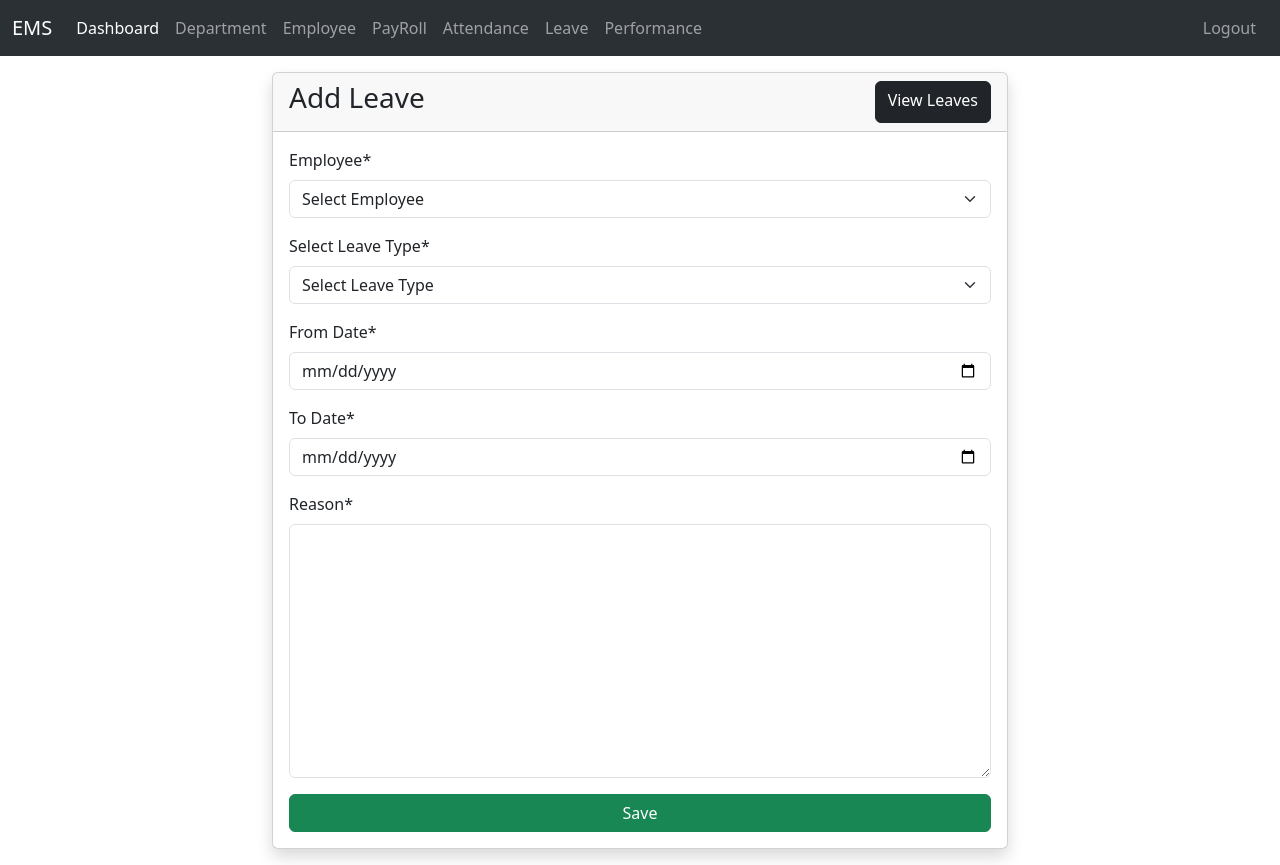
After one commit to sunilyadav97/employee-management-system, a Django app: page /leave/request/ in a window 1280 px wide. The commit adds this page. Run offline with Django 5.2, Linux system fonts and the light colour scheme; data that the repository does not hold is empty; some libraries are stand-ins or nearby versions.

Commit message:
Completed Leave module and removed form helper.

```diff
--- a/emsapp/forms.py
+++ b/emsapp/forms.py
@@ -11,9 +11,6 @@ class DepartmentForm(forms.ModelForm):
 
     def __init__(self, *args, **kwargs):
         super().__init__(*args, **kwargs)
-        self.helper = FormHelper()
-        self.helper.form_method = 'post'
-        self.helper.add_input(Submit('submit', 'Save'))
 
 
 class EmployeeForm(forms.ModelForm):
@@ -25,9 +22,7 @@ class EmployeeForm(forms.ModelForm):
 
     def __init__(self, *args, **kwargs):
         super().__init__(*args, **kwargs)
-        self.helper = FormHelper()
-        self.helper.form_method = 'post'
-        self.helper.add_input(Submit('submit', 'Save'))
+        self.fields['user'].empty_label = 'Select User'
 
 
 class PayRollForm(forms.ModelForm):
@@ -37,9 +32,7 @@ class PayRollForm(forms.ModelForm):
 
     def __init__(self, *args, **kwargs):
         super().__init__(*args, **kwargs)
-        self.helper = FormHelper()
-        self.helper.form_method = 'post'
-        self.helper.add_input(Submit('submit', 'Save'))
+        self.fields['employee'].empty_label = 'Select Employee'
 
 
 class AttendanceForm(forms.ModelForm):
@@ -51,21 +44,30 @@ class AttendanceForm(forms.ModelForm):
 
     def __init__(self, *args, **kwargs):
         super().__init__(*args, **kwargs)
-        self.helper = FormHelper()
-        self.helper.form_method = 'post'
-        self.helper.add_input(Submit('submit', 'Save'))
+        self.fields['employee'].empty_label = 'Select Employee'
 
 
 class LeaveForm(forms.ModelForm):
+    LEAVE_TYPE_CHOICES = [
+        ('', 'Select Leave Type'),
+        ('sick', 'Sick Leave'),
+        ('vacation', 'Vacation Leave'),
+        ('casual', 'Casual Leave'),
+        ('maternity', 'Maternity Leave'),
+        ('paternity', 'Paternity Leave'),
+    ]
+
+    leave_type = forms.ChoiceField(choices=LEAVE_TYPE_CHOICES, label='Select Leave Type', required=True)
+    from_date = forms.DateField(widget=forms.DateInput(attrs={'type': 'date'}), label="From Date")
+    to_date = forms.DateField(widget=forms.DateInput(attrs={'type': 'date'}), label="To Date")
+
     class Meta:
         model = Leave
-        fields = ['employee', 'leave_type', 'from_date', 'to_date', 'reason', 'is_active']
+        fields = ['employee', 'leave_type', 'from_date', 'to_date', 'reason']
 
     def __init__(self, *args, **kwargs):
         super().__init__(*args, **kwargs)
-        self.helper = FormHelper()
-        self.helper.form_method = 'post'
-        self.helper.add_input(Submit('submit', 'Save'))
+        self.fields['employee'].empty_label = 'Select Employee'
 
 
 class PerformanceForm(forms.ModelForm):
@@ -75,6 +77,3 @@ class PerformanceForm(forms.ModelForm):
 
     def __init__(self, *args, **kwargs):
         super().__init__(*args, **kwargs)
-        self.helper = FormHelper()
-        self.helper.form_method = 'post'
-        self.helper.add_input(Submit('submit', 'Save'))
--- a/emsapp/urls.py
+++ b/emsapp/urls.py
@@ -7,6 +7,7 @@ from .views import (
     LeaveListView, LeaveCreateView, LeaveUpdateView, LeaveDeleteView,
     PerformanceListView, PerformanceCreateView, PerformanceUpdateView, PerformanceDeleteView, DashboardView
 )
+
 app_name = "emsapp"
 urlpatterns = [
     path("", DashboardView.as_view(), name="dashboard"),
@@ -30,3 +31,10 @@ urlpatterns = [
     path('attendance/<int:pk>/edit/', AttendanceUpdateView.as_view(), name='attendance_update'),
     path('attendance/<int:pk>/delete/', AttendanceDeleteView.as_view(), name='attendance_delete'),
 ]
+
+urlpatterns += [
+    path("leaves", LeaveListView.as_view(), name="leave_list"),
+    path("leave/request/", LeaveCreateView.as_view(), name="leave_create"),
+    path("leave/<int:pk>/edit/", LeaveUpdateView.as_view(), name="leave_update"),
+    path("leaves/<int:pk>/delete/", LeaveDeleteView.as_view(), name="leave_delete"),
+]
--- a/emsapp/views.py
+++ b/emsapp/views.py
@@ -151,27 +151,35 @@ class AttendanceDeleteView(DeleteView):
 class LeaveListView(ListView):
     model = Leave
     template_name = 'emsapp/leave_list.html'
-    context_object_name = 'leaves'
 
 
 class LeaveCreateView(CreateView):
     model = Leave
     form_class = LeaveForm
     template_name = 'emsapp/leave_form.html'
-    success_url = reverse_lazy('leave_list')
+
+    def get_success_url(self):
+        messages.success(self.request, 'Successfully added!')
+        return reverse("emsapp:leave_list")
 
 
 class LeaveUpdateView(UpdateView):
     model = Leave
     form_class = LeaveForm
     template_name = 'emsapp/leave_form.html'
-    success_url = reverse_lazy('leave_list')
+
+    def get_success_url(self):
+        messages.success(self.request, 'Successfully Updated!')
+        return reverse("emsapp:leave_list")
 
 
 class LeaveDeleteView(DeleteView):
     model = Leave
-    template_name = 'emsapp/leave_confirm_delete.html'
-    success_url = reverse_lazy('leave_list')
+    template_name = "utils/delete_confirmation.html"
+
+    def get_success_url(self):
+        messages.success(self.request, 'Deleted successfully!')
+        return reverse("emsapp:leave_list")
 
 
 class PerformanceListView(ListView):
--- /dev/null
+++ b/templates/emsapp/leave_form.html
@@ -0,0 +1,23 @@
+{% extends 'generic_base.html' %} {% load static %} {% load crispy_forms_tags %}
+{% block title %} Leave form{% endblock %}
+{% block content %}
+    <div class="row">
+        <div class="col-md-8 m-auto mb-3">
+            <div class="card shadow">
+                <div class="card-header justify-content-between d-flex">
+                    <h3 class="card-title">Add Leave</h3>
+                    <a class="btn btn-dark" href="{% url 'emsapp:leave_list' %}">View Leaves</a>
+                </div>
+                <div class="card-body">
+                    <form action="" method="post">
+                        {% csrf_token %}
+                        {{ form|crispy }}
+                        <div class="d-grid">
+                            <button type="submit" class="btn btn-success">Save</button>
+                        </div>
+                    </form>
+                </div>
+            </div>
+        </div>
+    </div>
+{% endblock %}
--- a/templates/generic_base.html
+++ b/templates/generic_base.html
@@ -31,7 +31,7 @@
                     <a class="nav-link" href="{% url 'emsapp:attendance_list' %}">Attendance</a>
                 </li>
                 <li class="nav-item">
-                    <a class="nav-link" href="#">Leave</a>
+                    <a class="nav-link" href="{% url 'emsapp:leave_list' %}">Leave</a>
                 </li>
                 <li class="nav-item">
                     <a class="nav-link" href="#">Performance</a>
```
Also changed, not shown: templates/emsapp/leave_list.html (added, +44 -0 lines).
